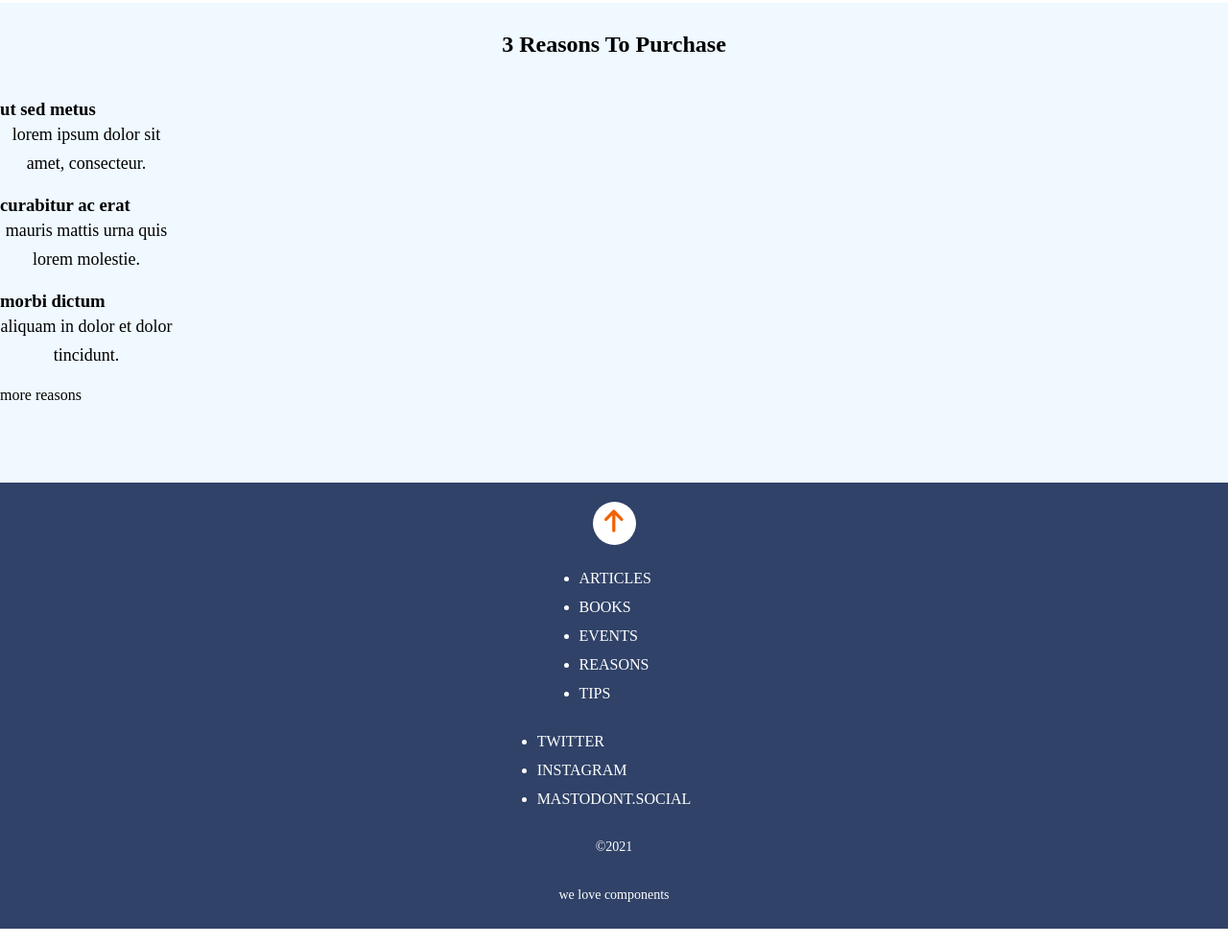
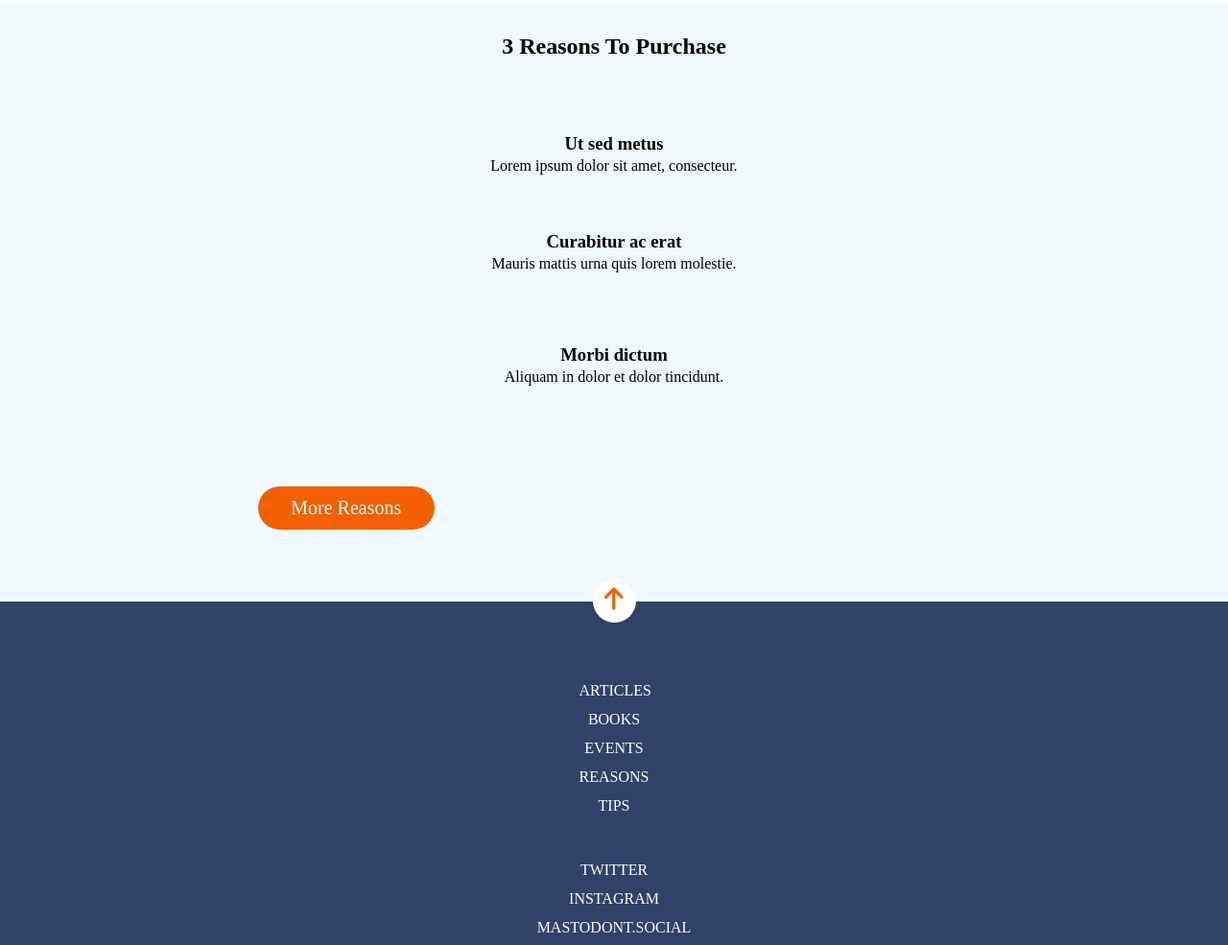
Before and after one commit to Adalab/modulo-1-evaluacion-final-TeresaMartinezFernandez, a website: page docs/index.html in a window 1280 px wide. Shown: the part 941-1926 px from the top of the page at 96% size. Drawn offline with Linux system fonts and the light colour scheme.

Commit message:
Add grid in section second

```diff
--- a/docs/index.html
+++ b/docs/index.html
@@ -33,20 +33,20 @@
         </section>
 
         <section class="section__second">
-          <h2 class="section__second--titleppal">3 reasons to purchase</h2>
-          <div class="section__second--block1">
-          <h3 class="section__second-- title title1">ut sed metus</h3>
-          <p class="section__second--text text1"> lorem ipsum dolor sit amet, consecteur.</p>
-        </div>
-        <div class="section__second--block2">
-          <h3 class="section__second-- title title2">curabitur ac erat</h3>
-          <p class="section__second--text text2"> mauris mattis urna quis lorem molestie.</p>
-        </div>
-        <div class="section__second--block2">
-          <h3 class="section__second-- title title3">morbi dictum</h3>
-          <p class="section__second--text text3">
-            aliquam in dolor et dolor tincidunt.</p>
-          </div>
+          <h2 class="section__second--title">3 reasons to purchase</h2>
+          <h3 class="section__second--title1">Ut sed metus</h3>
+          <p class="section__second--text1"> Lorem ipsum dolor sit amet, consecteur.</p>
+
+
+
+          <h3 class="section__second--title2">Curabitur ac erat</h3>
+          <p class="section__second--text2"> Mauris mattis urna quis lorem molestie.</p>
+
+
+          <h3 class="section__second--title3">Morbi dictum</h3>
+          <p class="section__second--text3">
+            Aliquam in dolor et dolor tincidunt.</p>
+
           <div class="section__second--button">more reasons</div>
         </section>
       </main>
@@ -58,19 +58,19 @@
         </div>
         <nav class="footer__menu--items">
           <ul>
-            <li>articles</li>
-            <li>books</li>
-            <li>events</li>
-            <li>reasons</li>
-            <li>tips</li>
+            <li><a title="home Adalab" href="https://adalab.es/" target="blank">articles</a> </li>
+            <li><a title="home Adalab" href="https://adalab.es/" target="blank">books</a> </li>
+            <li><a title="home Adalab" href="https://adalab.es/" target="blank">events</a> </li>
+            <li><a title="home Adalab" href="https://adalab.es/" target="blank">reasons</a> </li>
+            <li><a title="home Adalab" href="https://adalab.es/" target="blank">tips</a> </li>
           </ul>
 
         </nav>
         <nav class="footer__menu--social">
           <ul>
-            <li>twitter</li>
-            <li>instagram</li>
-            <li>mastodont.social </li>
+            <li><a title="home Adalab" href="https://adalab.es/" target="blank">twitter</a> </li>
+            <li><a title="home Adalab" href="https://adalab.es/" target="blank">instagram</a> </li>
+            <li><a title="home Adalab" href="https://adalab.es/" target="blank">mastodont.social </a> </li>
           </ul>
 
         </nav>
--- a/src/scss/core/_variables.scss
+++ b/src/scss/core/_variables.scss
@@ -1,7 +1,7 @@
 // fonts
-$fontTitle: "RobotoSlab-Bold";
-$fontText: "Roboto-Regular";
-$fontBotton: "Roboto-Medium";
+$fontTitle: "RobotoSlab-Bold" Roboto;
+$fontText: "Roboto-Regular" Roboto;
+$fontBotton: "Roboto-Medium" Roboto;
 
 // colors
 $colorBottonHam: #0271bc;
--- a/src/scss/layout/_footer.scss
+++ b/src/scss/layout/_footer.scss
@@ -15,7 +15,7 @@
   display: flex;
   align-items: center;
   justify-content: center;
-  transform: translate(0, -45px);
+  transform: translate(0, -40px);
 }
 .footer__image--icon {
   width: 20.6px;
--- a/src/scss/layout/_page.scss
+++ b/src/scss/layout/_page.scss
@@ -46,13 +46,15 @@
   height: 624px;
   background-color: $colorPathsection;
   display: grid;
-  grid-template-columns: 25% 50% 25%;
+  grid-template-columns: 21% 58% 21%;
   grid-template-rows: repeat(8, fr);
 }
 .section__second--title {
   text-align: center;
   font-family: $fontTitle;
   font-size: 24px;
+  font-weight: bold;
+  line-height: 1.25;
   text-transform: capitalize;
   padding-top: 30px;
   grid-column: 1 / 4;
@@ -65,28 +67,33 @@
 }
 .section__second--text1 {
   grid-column: 2 / 3;
-  grid-row: 3 / 4;
+  grid-row: 2 / 3;
   text-align: center;
+  transform: translate(0, 25px);
 }
 .section__second--title2 {
   grid-column: 2 / 3;
-  grid-row: 4 / 5;
+  grid-row: 3 / 4;
   text-align: center;
+  transform: translate(0, 5px);
 }
 .section__second--text2 {
   grid-column: 2 / 3;
-  grid-row: 5 / 6;
+  grid-row: 3 / 4;
   text-align: center;
+  transform: translate(0, 30px);
 }
 .section__second--title3 {
   grid-column: 2 / 3;
-  grid-row: 6 / 7;
+  grid-row: 4 / 5;
   text-align: center;
+  transform: translate(0, 25px);
 }
 .section__second--text3 {
   grid-column: 2 / 3;
-  grid-row: 7 / 8;
+  grid-row: 4 / 5;
   text-align: center;
+  transform: translate(0, 50px);
 }
 
 .section__second--button {
@@ -104,5 +111,6 @@
   align-items: center;
   justify-content: center;
   grid-column: 2 / 3;
-  grid-row: 8 / 9;
+  grid-row: 6 / 7;
+  text-align: center;
 }
```
Also changed, not shown: docs/more-info.html (+8 -8 lines), src/html/partials/main.html (+6 -6 lines), docs/assets/css/main.css.
